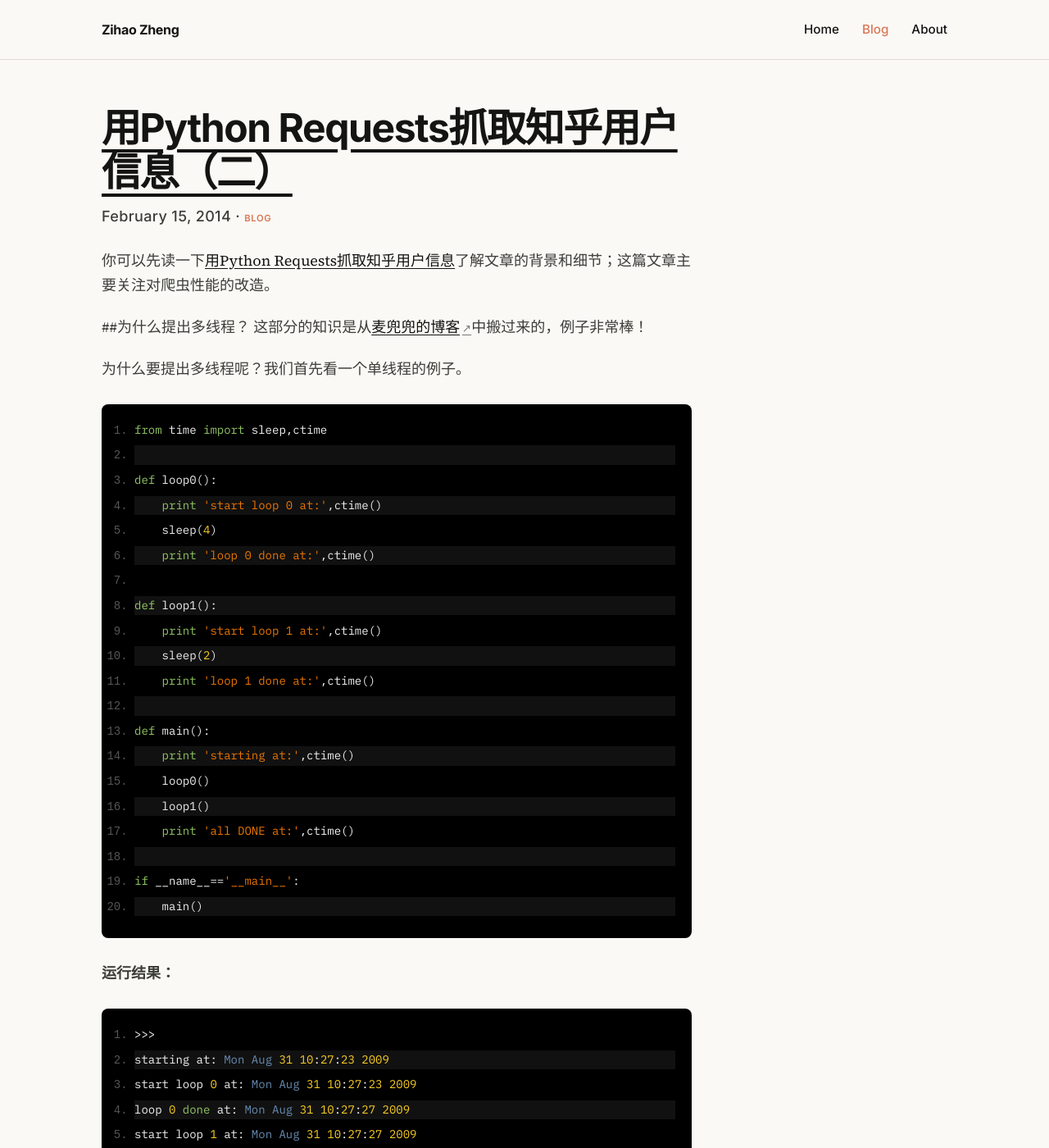
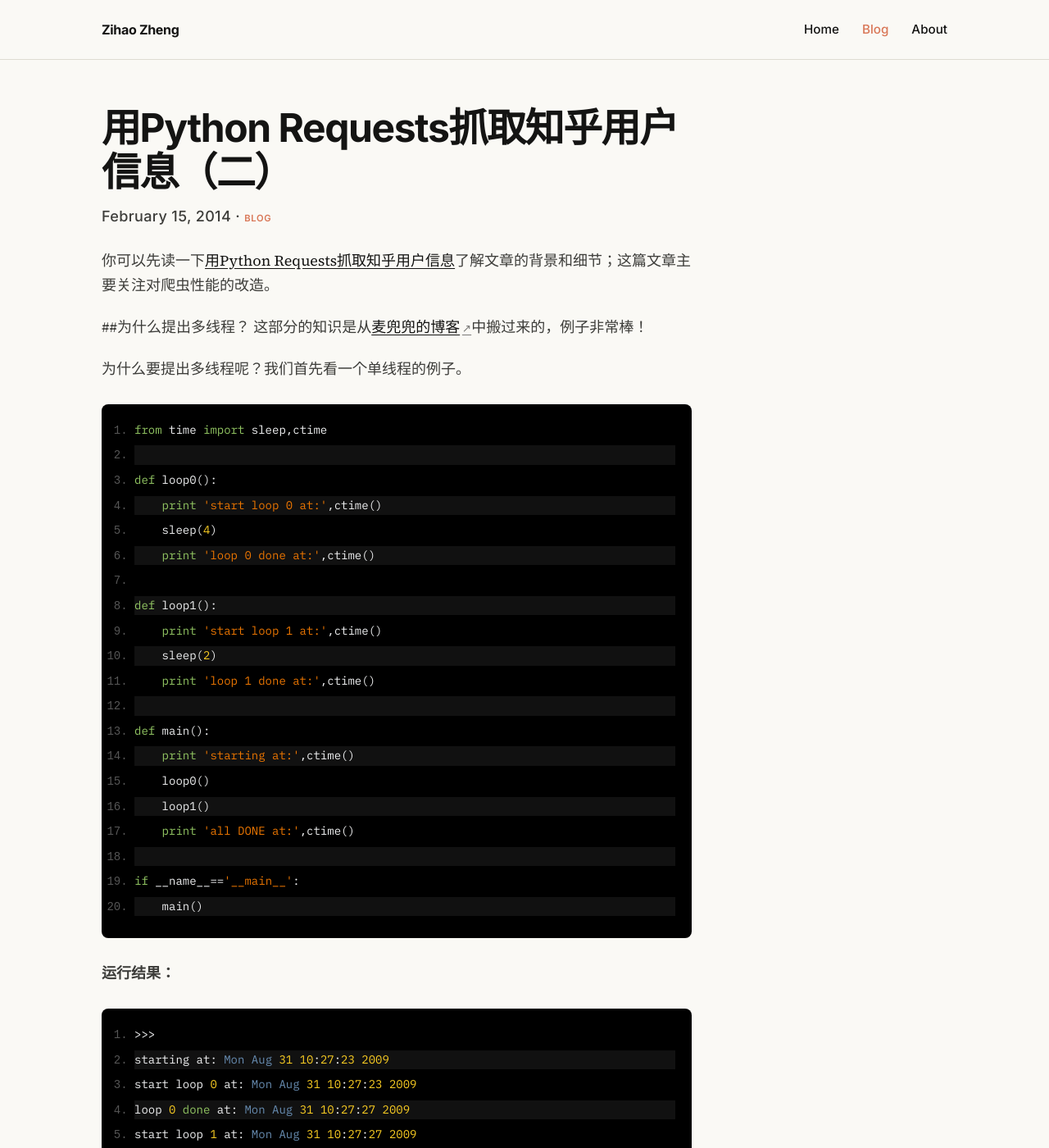
Before and after one commit to zihaolucky/zihaolucky.github.io, a Jekyll site: the page built from _posts/blog/2014-02-15-mutilthread-crawler.md, in a window 1280 px wide and 1400 px high. Shown: the whole window at 82% size. Built offline with Jekyll 4.4.1, drawn with Linux system fonts in a browser that asks for light colours.

Commit message:
Remove underline from post titles overridden by entry link styles.
Co-authored-by: Cursor <cursoragent@cursor.com>

```diff
--- a/css/default.css
+++ b/css/default.css
@@ -601,12 +601,12 @@ a.card-link:hover .card-meta::after {
   margin-bottom: 0.75rem;
 }
 
-.entry-title a {
+.entry .entry-title a {
   color: var(--color-ink);
   text-decoration: none;
 }
 
-.entry-title a:hover {
+.entry .entry-title a:hover {
   color: var(--color-clay);
 }
 
```
